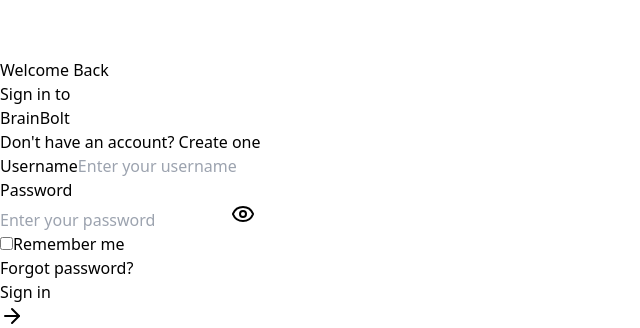
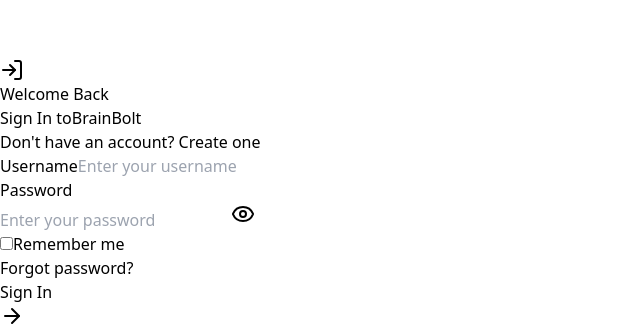
Before and after one commit to talhadevelopes/BrainBolt, a React (Vite) app in the folder Frontend/: page /login in a window 1280 px wide. Shown: the part 2702-3030 px from the top of the page, without its empty margins (0-640 px from the left). Built offline with nearby package versions, Linux system fonts and the light colour scheme.

Commit message:
Login V2

```diff
--- a/Frontend/src/components/Auth/Login.tsx
+++ b/Frontend/src/components/Auth/Login.tsx
@@ -55,7 +55,6 @@
     e.preventDefault();
     setError('');
 
-    // Basic validation
     if (!username || !password) {
       setError('Please fill in all fields');
       return;
@@ -70,18 +69,13 @@
       });
 
       if (response.data.success) {
-        // Store authentication state
         localStorage.setItem('isAuthenticated', 'true');
-        // Store user data in local storage
         localStorage.setItem('userData', JSON.stringify({
           username,
-          ...response.data.user // Assuming the API returns user data in response.data.user
+          ...response.data.user
         }));
 
-        // Show success message
         toast.success('Login successful!');
-
-        // Redirect after a short delay
         setTimeout(() => {
           navigate(redirectAfterLogin);
         }, 1500);
@@ -99,7 +93,7 @@
   return (
     <section
       ref={containerRef}
-      className="relative min-h-screen flex flex-col justify-center overflow-hidden bg-black"
+      className="relative min-h-screen flex flex-col justify-center overflow-hidden bg-black py-12"
     >
       <ToastContainer
         position="top-right"
@@ -113,8 +107,8 @@
         }}
       />
 
-      {/* Hexagonal Background Pattern - Same as Hero */}
-      <div className="absolute inset-0 opacity-[0.015]">
+      {/* Hexagonal Background Pattern */}
+      <div className="absolute inset-0 opacity-[0.015] z-0">
         <svg
           className="absolute inset-0 w-full h-full"
           xmlns="http://www.w3.org/2000/svg"
@@ -148,7 +142,7 @@
         </svg>
       </div>
 
-      {/* Animated hexagonal elements */}
+      {/* Animated Hexagonal Elements */}
       <motion.div
         animate={{
           rotate: [0, 360],
@@ -199,13 +193,13 @@
         </svg>
       </motion.div>
 
-      {/* Subtle gradient overlay */}
+      {/* Subtle Gradient Overlay */}
       <motion.div
         style={{ y, opacity }}
         className="absolute inset-0 bg-gradient-to-b from-gray-900/10 via-transparent to-transparent"
       />
 
-      {/* Minimal floating elements with hexagonal inspiration */}
+      {/* Floating Gradient Elements */}
       <motion.div
         animate={{
           scale: [1, 1.05, 1],
@@ -235,17 +229,17 @@
         }}
         className="absolute w-[500px] h-[500px] -bottom-80 -left-80"
       >
-        <div className="w-full h-full bg-gradient-to-tr from-purple-500/10 to-transparent rounded-full blur-3xl transform -rotate-45" />
+        <div className="w-full h-full bg-gradient-to-tr from-blue-500/10 to-transparent rounded-full blur-3xl transform -rotate-45" />
       </motion.div>
 
-      <div className="container mx-auto px-6 relative z-10 max-w-md">
+      <div className="container mx-auto px-6 relative z-10 max-w-md md:max-w-3xl">
         <motion.div
           variants={containerVariants}
           initial="hidden"
           animate="visible"
-          className="relative p-8 rounded-3xl bg-white/[0.02] backdrop-blur-sm border border-white/[0.05] hover:bg-white/[0.04] hover:border-white/10 transition-all duration-500 overflow-hidden"
+          className="relative p-8 md:p-12 rounded-3xl bg-white/[0.02] backdrop-blur-sm border border-white/[0.05] hover:bg-white/[0.04] hover:border-white/10 transition-all duration-500 overflow-hidden"
         >
-          {/* Subtle hexagonal pattern overlay - same as hero */}
+          {/* Subtle Hexagonal Pattern Overlay */}
           <div className="absolute inset-0 opacity-[0.015] hover:opacity-[0.03] transition-opacity duration-500">
             <svg
               className="absolute inset-0 w-full h-full"
@@ -269,21 +263,18 @@
 
           <div className="relative z-10">
             {/* Header */}
-            <motion.div variants={itemVariants} className="text-center mb-8">
-              {/* Minimal badge with hexagonal accent */}
+            <motion.div variants={itemVariants} className="text-center mb-10 md:mb-12">
               <motion.div
                 variants={itemVariants}
-                className="inline-flex items-center gap-2 px-3 py-1 bg-white/5 border border-white/10 rounded-full text-white/70 text-sm font-medium mb-6 backdrop-blur-sm"
+                className="inline-flex items-center gap-2 px-4 py-1.5 bg-white/5 border border-white/10 rounded-full text-white/70 text-sm font-medium mb-6 backdrop-blur-sm"
               >
-                <div className="w-2 h-2 bg-gradient-to-r from-blue-400 to-purple-400 rounded-full animate-pulse-slow" />
+                <LogIn className="w-4 h-4 text-blue-400" />
                 Welcome Back
               </motion.div>
 
-              <h1 className="text-3xl md:text-4xl font-light text-white mb-4 tracking-tight">
-                Sign in to
-              </h1>
-              <h1 className="text-3xl md:text-4xl font-light text-white mb-4 tracking-tight">
-                <span className="relative">
+              <h1 className="text-4xl md:text-5xl font-light text-white mb-4 tracking-tight leading-tight">
+                Sign In to
+                <span className="relative ml-2">
                   <span className="bg-gradient-to-r from-blue-400 via-purple-400 to-pink-400 text-transparent bg-clip-text font-medium">
                     BrainBolt
                   </span>
@@ -302,7 +293,7 @@
                 </span>
               </h1>
 
-              <p className="text-white/50 text-sm font-light mb-2">
+              <p className="text-white/60 text-base md:text-lg font-light">
                 Don't have an account?{' '}
                 <motion.button
                   whileHover={{ scale: 1.02 }}
@@ -328,9 +319,13 @@
             )}
 
             {/* Form */}
-            <motion.form variants={itemVariants} onSubmit={handleSubmit} className="space-y-6">
+            <motion.form
+              variants={itemVariants}
+              onSubmit={handleSubmit}
+              className="space-y-6 md:grid md:grid-cols-2 md:gap-6 md:space-y-0"
+            >
               {/* Username Field */}
-              <motion.div variants={itemVariants}>
+              <motion.div variants={itemVariants} className="col-span-1">
                 <label htmlFor="username" className="block text-sm font-light text-white/70 mb-2">
                   Username
                 </label>
@@ -342,13 +337,13 @@
                   required
                   value={username}
                   onChange={(e) => setUsername(e.target.value)}
-                  className="w-full px-4 py-3 rounded-2xl bg-white/[0.02] border border-white/[0.05] text-white placeholder-white/30 focus:outline-none focus:ring-2 focus:ring-blue-400/50 focus:border-transparent transition-all duration-300 backdrop-blur-sm font-light"
+                  className="w-full px-4 py-3 rounded-2xl bg-white/[0.02] border border-white/[0.05] text-white placeholder-white/30 focus:outline-none focus:ring-2 focus:ring-blue-400/50 focus:border-transparent transition-all duration-300 backdrop-blur-sm font-light text-sm"
                   placeholder="Enter your username"
                 />
               </motion.div>
 
               {/* Password Field */}
-              <motion.div variants={itemVariants}>
+              <motion.div variants={itemVariants} className="col-span-1">
                 <label htmlFor="password" className="block text-sm font-light text-white/70 mb-2">
                   Password
                 </label>
@@ -361,7 +356,7 @@
                     required
                     value={password}
                     onChange={(e) => setPassword(e.target.value)}
-                    className="w-full px-4 py-3 pr-12 rounded-2xl bg-white/[0.02] border border-white/[0.05] text-white placeholder-white/30 focus:outline-none focus:ring-2 focus:ring-blue-400/50 focus:border-transparent transition-all duration-300 backdrop-blur-sm font-light"
+                    className="w-full px-4 py-3 pr-12 rounded-2xl bg-white/[0.02] border border-white/[0.05] text-white placeholder-white/30 focus:outline-none focus:ring-2 focus:ring-blue-400/50 focus:border-transparent transition-all duration-300 backdrop-blur-sm font-light text-sm"
                     placeholder="Enter your password"
                   />
                   <button
@@ -375,7 +370,7 @@
               </motion.div>
 
               {/* Remember Me & Forgot Password */}
-              <motion.div variants={itemVariants} className="flex items-center justify-between">
+              <motion.div variants={itemVariants} className="col-span-2 flex items-center justify-between">
                 <div className="flex items-center">
                   <input
                     id="remember-me"
@@ -383,7 +378,7 @@
                     type="checkbox"
                     className="h-4 w-4 text-blue-400 focus:ring-blue-400/50 border-white/20 rounded bg-white/[0.02] backdrop-blur-sm"
                   />
-                  <label htmlFor="remember-me" className="ml-2 block text-sm text-white/50 font-light">
+                  <label htmlFor="remember-me" className="ml-2 block text-sm text-white/60 font-light">
                     Remember me
                   </label>
                 </div>
@@ -398,13 +393,13 @@
               </motion.div>
 
               {/* Submit Button */}
-              <motion.div variants={itemVariants}>
+              <motion.div variants={itemVariants} className="col-span-2">
                 <motion.button
                   type="submit"
                   disabled={isLoading}
                   whileHover={isLoading ? {} : { scale: 1.02 }}
                   whileTap={isLoading ? {} : { scale: 0.98 }}
-                  className={`group relative w-full flex justify-center items-center gap-2 py-3 px-4 rounded-2xl text-sm font-medium transition-all duration-300 ${
+                  className={`group relative w-full flex justify-center items-center gap-2 py-3 px-6 rounded-full text-base font-medium transition-all duration-300 ${
                     isLoading
                       ? "bg-white/10 text-white/50 cursor-not-allowed"
                       : "bg-white text-black hover:bg-white/90 hover:shadow-2xl hover:shadow-white/20"
@@ -420,7 +415,7 @@
                     </>
                   ) : (
                     <>
-                      Sign in
+                      Sign In
                       <ArrowRight className="w-4 h-4 group-hover:translate-x-0.5 transition-transform duration-200" />
                     </>
                   )}
@@ -429,7 +424,7 @@
             </motion.form>
           </div>
 
-          {/* Subtle glow effect on hover */}
+          {/* Subtle Glow Effect on Hover */}
           <motion.div
             className="absolute inset-0 bg-gradient-to-r from-blue-400/5 via-purple-400/5 to-pink-400/5 opacity-0 hover:opacity-100 transition-opacity duration-500 rounded-3xl blur-xl"
             initial={{ opacity: 0 }}
```
